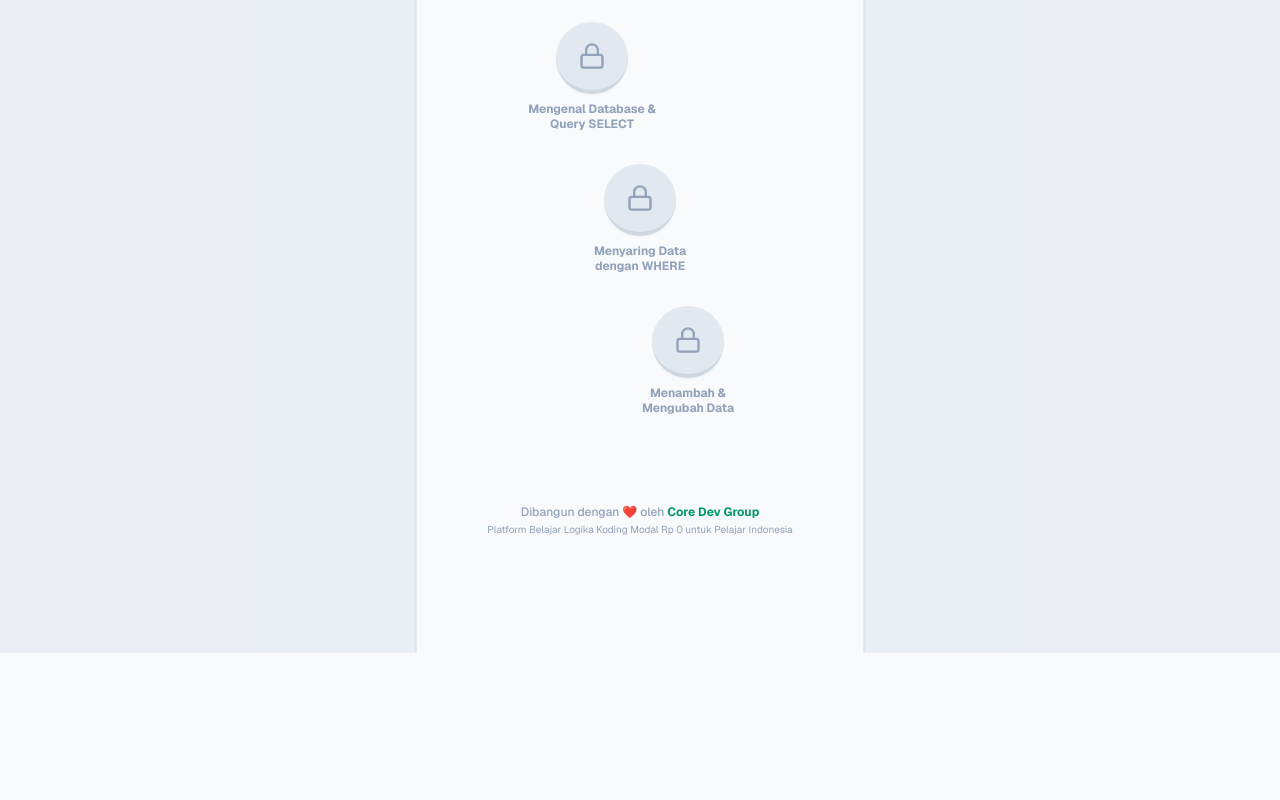
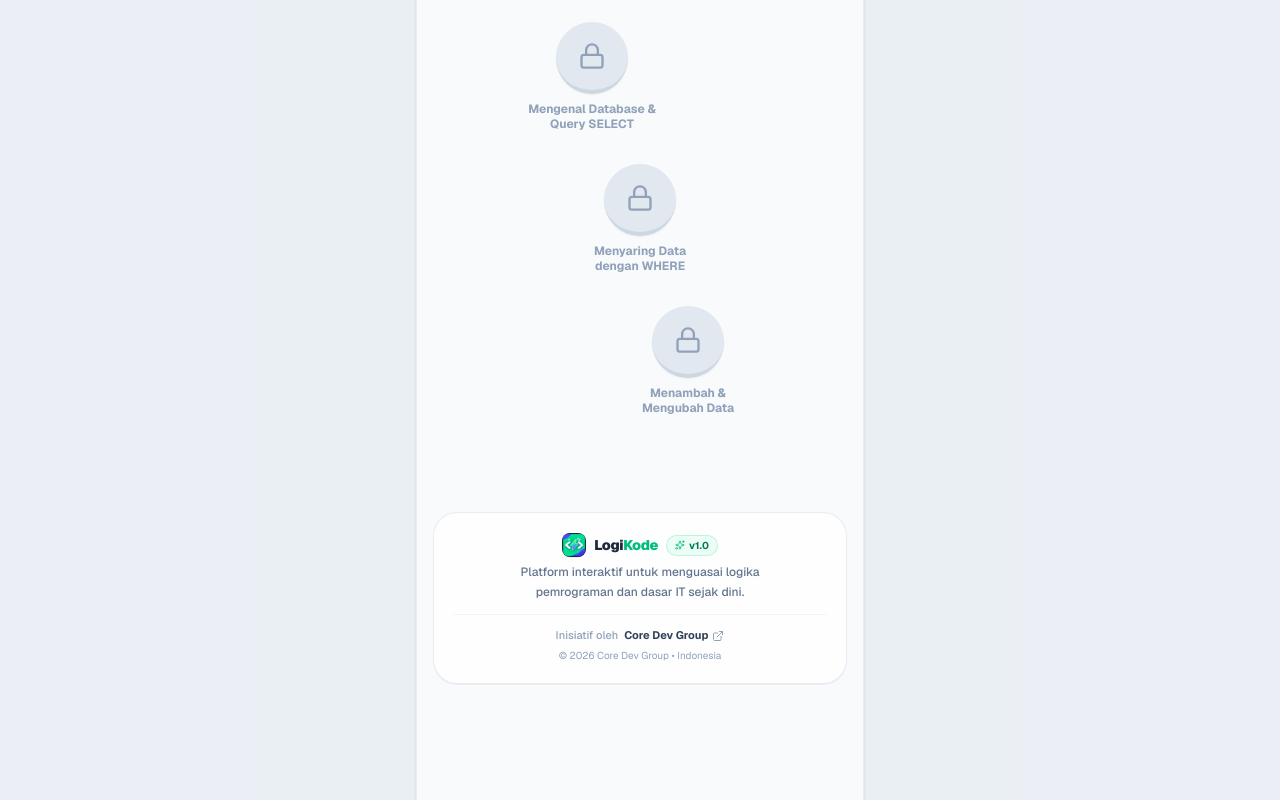
Before and after one commit to kodelzepeto/logikode, a Next.js app: page / in a window 1280 px wide. Shown: the part 2308-3108 px from the top of the page. Before the commit the page ends 2961 px from the top, so only its background shows below. Built offline with nearby package versions, Linux system fonts and the light colour scheme.

Commit message:
style(layout): redesign footer into clean modern brand card, remove cheap-looking plain text

```diff
--- a/src/app/profile/page.tsx
+++ b/src/app/profile/page.tsx
@@ -3,6 +3,7 @@
 import React, { useState } from "react";
 import Image from "next/image";
 import { MobileShell } from "@/components/layout/MobileShell";
+import { AppFooter } from "@/components/layout/AppFooter";
 import { useUserProgress } from "@/hooks/useUserProgress";
 import { getAllLevels } from "@/data/curriculum";
 import {
@@ -250,6 +251,9 @@ export default function ProfilePage() {
             </div>
           )}
         </section>
+
+        {/* Footer Branding Resmi Core Dev Group */}
+        <AppFooter className="mt-2 mb-0" />
       </div>
     </MobileShell>
   );
--- a/src/app/shop/page.tsx
+++ b/src/app/shop/page.tsx
@@ -6,6 +6,7 @@ import { useUserProgress } from "@/hooks/useUserProgress";
 import { isUnlimitedHeartsActive } from "@/lib/gamification";
 import { QrisPaymentModal, QrisItemInfo } from "@/components/shop/QrisPaymentModal";
 import { VoucherRedeemCard } from "@/components/shop/VoucherRedeemCard";
+import { AppFooter } from "@/components/layout/AppFooter";
 import {
   ShoppingBag,
   Snowflake,
@@ -282,23 +283,8 @@ export default function ShopPage() {
           item={activeQrisItem}
         />
 
-        {/* Footer Branding Resmi Core Dev Group (WAJIB) */}
-        <footer className="mt-4 mb-2 text-center">
-          <p className="text-xs text-slate-400 font-medium">
-            Built with ❤️ by{" "}
-            <a
-              href="https://core-dev-group.my.id"
-              target="_blank"
-              rel="noopener noreferrer"
-              className="font-bold text-emerald-600 hover:underline"
-            >
-              Core Dev Group
-            </a>
-          </p>
-          <p className="text-[10px] text-slate-400 mt-0.5">
-            Solusi Belajar Logika Koding Modal Rp 0 untuk Generasi Muda Indonesia
-          </p>
-        </footer>
+        {/* Footer Branding Resmi Core Dev Group */}
+        <AppFooter className="mt-2 mb-0" />
       </div>
     </MobileShell>
   );
--- /dev/null
+++ b/src/components/layout/AppFooter.tsx
@@ -0,0 +1,57 @@
+"use client";
+
+import React from "react";
+import Image from "next/image";
+import { ExternalLink, Sparkles } from "lucide-react";
+
+export function AppFooter({ className = "" }: { className?: string }) {
+  return (
+    <footer className={`w-full mt-10 mb-4 select-none ${className}`}>
+      <div className="bg-white/80 backdrop-blur-xs border border-slate-200/80 rounded-3xl p-5 text-center shadow-2xs flex flex-col items-center">
+        {/* Brand Header */}
+        <div className="flex items-center gap-2 mb-1.5">
+          <div className="w-6 h-6 rounded-lg overflow-hidden bg-slate-900 flex items-center justify-center shadow-2xs">
+            <Image
+              src="/logo.png"
+              alt="LogiKode"
+              width={24}
+              height={24}
+              className="object-cover"
+            />
+          </div>
+          <span className="font-black text-sm text-slate-800 tracking-tight">
+            Logi<span className="text-emerald-500">Kode</span>
+          </span>
+          <span className="inline-flex items-center gap-1 text-[10px] font-bold px-2 py-0.5 rounded-full bg-emerald-50 text-emerald-700 border border-emerald-200/70">
+            <Sparkles className="w-2.5 h-2.5 text-emerald-500" />
+            <span>v1.0</span>
+          </span>
+        </div>
+
+        {/* Tagline */}
+        <p className="text-xs text-slate-500 font-medium max-w-[280px] leading-relaxed mb-3">
+          Platform interaktif untuk menguasai logika pemrograman dan dasar IT sejak dini.
+        </p>
+
+        {/* Attribution to Core Dev Group */}
+        <div className="flex items-center gap-1.5 text-[11px] text-slate-400 font-medium pt-3 border-t border-slate-100 w-full justify-center">
+          <span>Inisiatif oleh</span>
+          <a
+            href="https://core-dev-group.my.id"
+            target="_blank"
+            rel="noopener noreferrer"
+            className="font-bold text-slate-700 hover:text-emerald-600 transition-colors inline-flex items-center gap-1 group"
+          >
+            <span className="group-hover:underline">Core Dev Group</span>
+            <ExternalLink className="w-3 h-3 text-slate-400 group-hover:text-emerald-600 transition-colors" />
+          </a>
+        </div>
+
+        {/* Copyright */}
+        <p className="text-[10px] text-slate-400 mt-1">
+          © {new Date().getFullYear()} Core Dev Group • Indonesia
+        </p>
+      </div>
+    </footer>
+  );
+}
--- a/src/components/learning/LearningPath.tsx
+++ b/src/components/learning/LearningPath.tsx
@@ -9,6 +9,7 @@ import { UnitBanner } from "./UnitBanner";
 import { LevelNode, LevelStatus } from "./LevelNode";
 import { Level } from "@/types/curriculum";
 import { Lock, X, ArrowRight } from "lucide-react";
+import { AppFooter } from "@/components/layout/AppFooter";
 
 export function LearningPath() {
   const { progress } = useUserProgress();
@@ -149,22 +150,7 @@ export function LearningPath() {
       )}
 
       {/* Footer Branding Resmi Core Dev Group */}
-      <footer className="mt-8 mb-4 text-center">
-        <p className="text-xs text-slate-400 font-medium">
-          Dibangun dengan ❤️ oleh{" "}
-          <a
-            href="https://core-dev-group.my.id"
-            target="_blank"
-            rel="noopener noreferrer"
-            className="font-bold text-emerald-600 hover:underline"
-          >
-            Core Dev Group
-          </a>
-        </p>
-        <p className="text-[10px] text-slate-400 mt-0.5">
-          Platform Belajar Logika Koding Modal Rp 0 untuk Pelajar Indonesia
-        </p>
-      </footer>
+      <AppFooter />
     </div>
   );
 }
```
